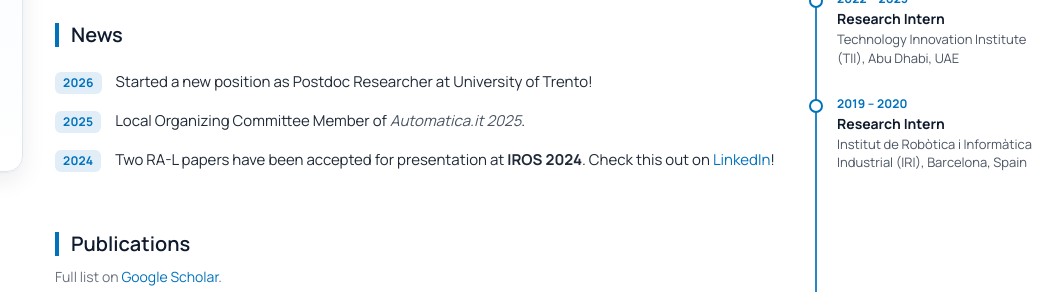
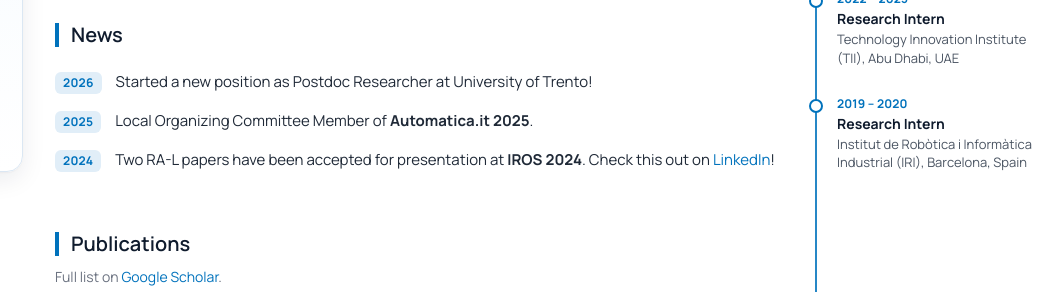
Before and after one commit to simonefelicioni/simonefelicioni.github.io, a plain HTML site: page index.html in a window 1280 px wide. Shown: the part 305-597 px from the top of the page, 221-1280 px from the left. Drawn offline with Linux system fonts and the light colour scheme.

Commit message:
minor change

```diff
--- a/index.html
+++ b/index.html
@@ -287,7 +287,7 @@ footer{margin-top:40px;padding-top:16px;border-top:1px solid var(--line);font-si
       <h2>News</h2>
       <ul class="news-list">
         <li><span class="news-year">2026</span><span class="news-text">Started a new position as Postdoc Researcher at University of Trento!</span></li>
-        <li><span class="news-year">2025</span><span class="news-text">Local Organizing Committee Member of <em>Automatica.it 2025</em>.</span></li>
+        <li><span class="news-year">2025</span><span class="news-text">Local Organizing Committee Member of <b>Automatica.it 2025</b>.</span></li>
         <li><span class="news-year">2024</span><span class="news-text">Two RA-L papers have been accepted for presentation at <b>IROS 2024</b>. Check this out on <a href="https://www.linkedin.com/posts/isarlab_iros2024-research-iros-activity-7254425268927221761-9y4H?utm_source=share&amp;utm_medium=member_desktop&amp;rcm=ACoAACKlOrQBPjKazY9stvxeujrdliMcqvcZCN0">LinkedIn</a>!</span></li>
       </ul>
     </section>
```
